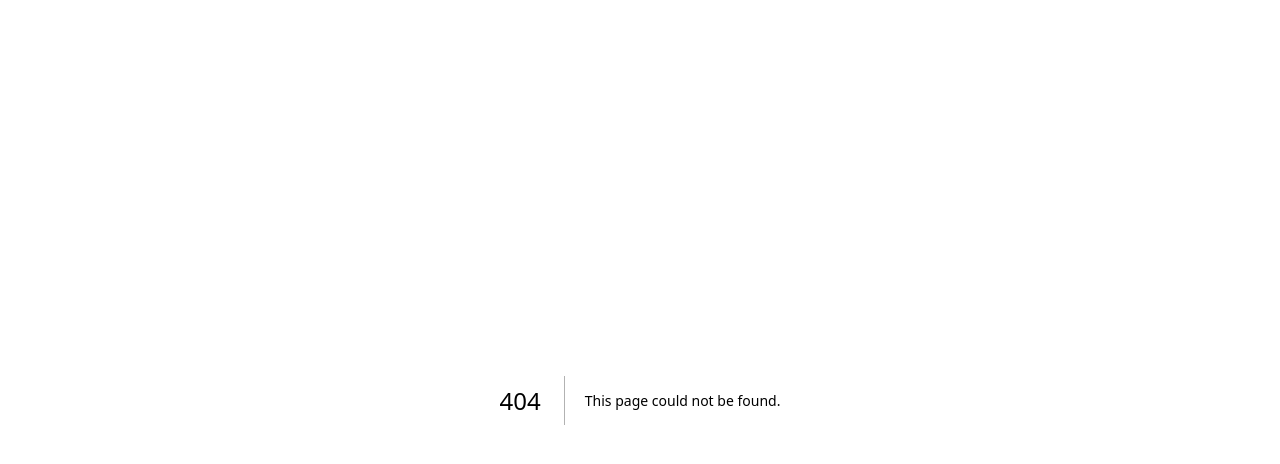
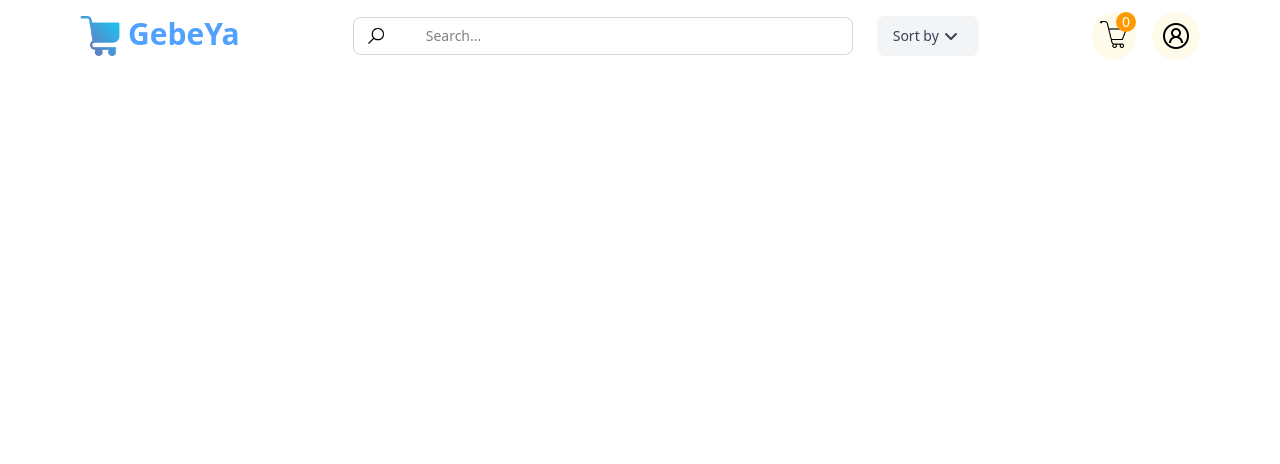
Before and after one commit to Estifanos58/eCommerce, a Next.js app: page /product/1 in a window 1280 px wide. Before the commit this address had no page. Shown: the top 464 px of the page. Built offline with nearby package versions, Linux system fonts and the light colour scheme.

Commit message:
update: detail page i progress

```diff
--- /dev/null
+++ b/app/product/[id]/page.tsx
@@ -0,0 +1,38 @@
+import Nav from '@/components/Nav';
+import useStore from '@/store/store'
+import React from 'react'
+
+function page() {
+    const {selectedProduct, updateQuantity, cart} = useStore();
+
+      const incrementQuantity = () => {
+    if (quantity < product.stock) {
+      updateQuantity(selectedProduct.id,  + 1);
+    }
+  };
+
+  const decrementQuantity = () => {
+    if (quantity > 1) {
+      updateQuantity(selectedProduct.id, quantity -1)
+    }
+  };
+
+  const handleQuantityChange = (e: React.ChangeEvent<HTMLInputElement>) => {
+    const value = parseInt(e.target.value);
+    if (!isNaN(value) && value >= 1 && value <= product.stock) {
+      setQuantity(value);
+    }
+  };
+  return (
+    <div>
+        {/* Nav */}
+        <div>
+            <Nav/>
+        </div>
+        {/* Product Details */}
+
+    </div>
+  )
+}
+
+export default page
--- a/components/ProductCard.tsx
+++ b/components/ProductCard.tsx
@@ -7,12 +7,17 @@ import useStore from "@/store/store";
 
 function ProductCard({ product }: { product: Product }) {
   console.log("Product", product);
-  const {addToCart} = useStore();
+  const {addToCart, setSelectedProduct} = useStore();
+
+  const handleProductSelect = (product: any) => {
+    setSelectedProduct(product);
+  }
 
   return (
     <div
       key={product.id}
       className="group bg-white rounded-2xl overflow-hidden hover:shadow-xl transition-all duration-300 border border-gray-100"
+      onClick={()=> handleProductSelect(product)}
     >
       <div className="aspect-square relative overflow-hidden bg-gray-50">
         <img
--- a/store/store.ts
+++ b/store/store.ts
@@ -6,6 +6,9 @@ const useStore = create<StoreType>((set, get) => ({
   products: [],
   setProducts: (data) => set({ products: data }),
 
+  // Selected Product
+  selectedProduct: {} as Product,
+  setSelectedProduct: (data) => set({ selectedProduct: data }),
   // Filtered Products
   filteredProducts: [],
 
--- a/utils/types.ts
+++ b/utils/types.ts
@@ -19,6 +19,10 @@ export interface StoreType {
   // Products
   products: Product[];
   setProducts: (data: Product[]) => void;
+
+  // Selected Product
+  selectedProduct: Product,
+  setSelectedProduct: (data: Product) => void
 
   // Cart
   cart: CartItem[];
```
